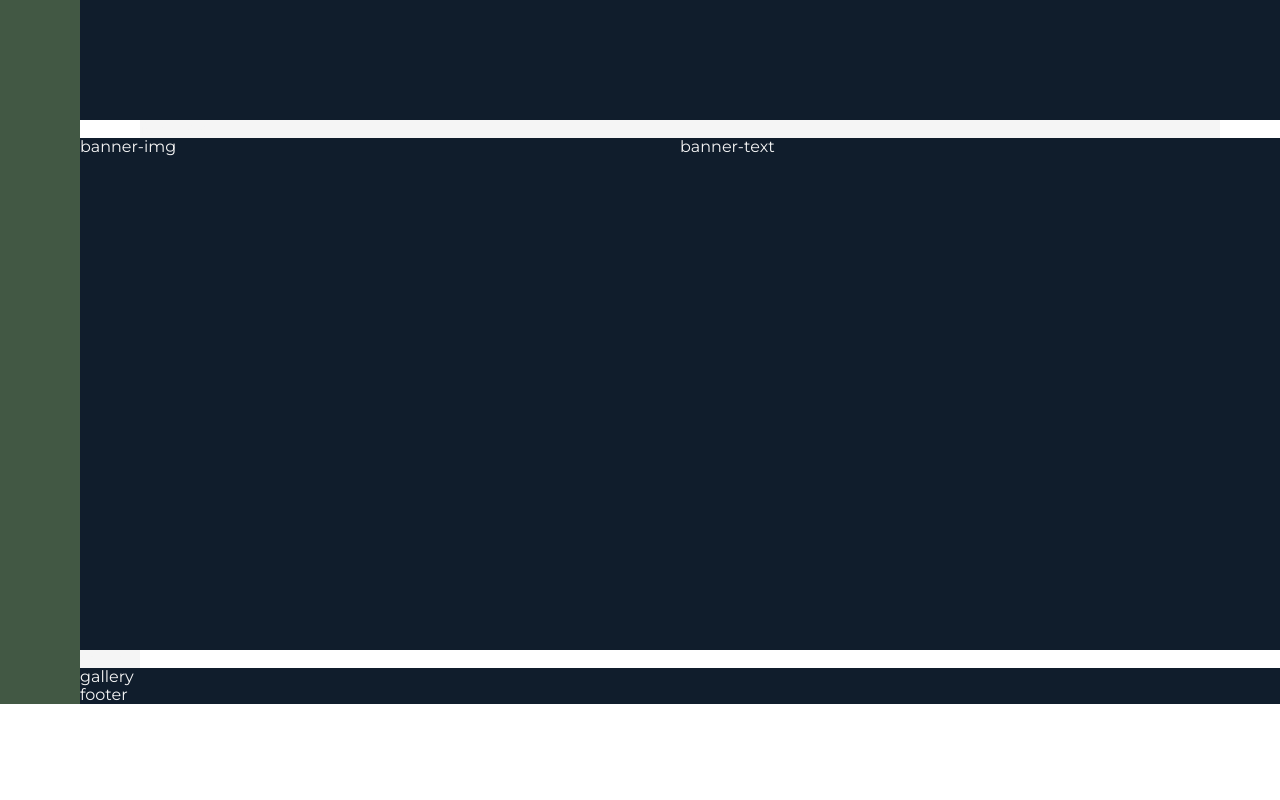
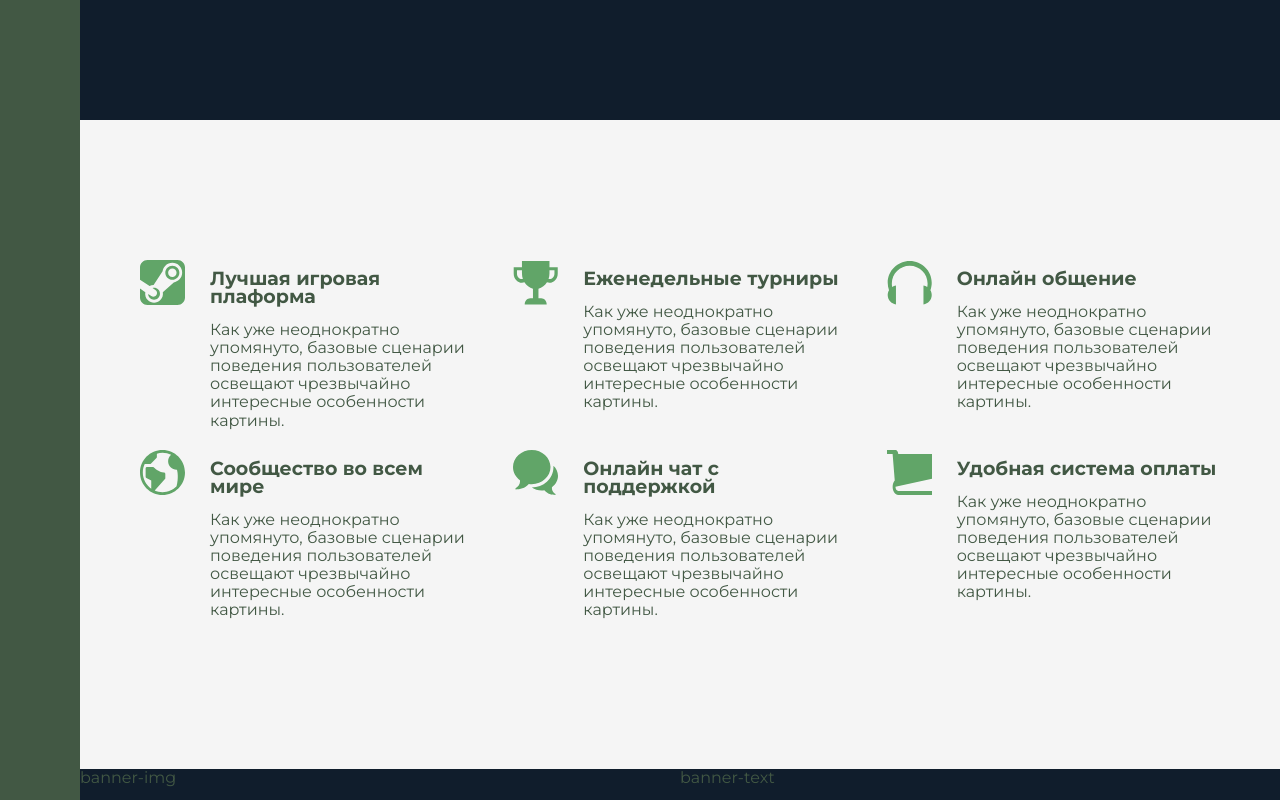
Before and after one commit to AzatResh/gaming-store_grid-website, a website: page src/index.html in a window 1280 px wide. Shown: the part 520-1320 px from the top of the page. Before the commit the page ends 1224 px from the top, so only its background shows below. Drawn offline with Linux system fonts and the light colour scheme.

Commit message:
- секция about

```diff
--- a/src/index.html
+++ b/src/index.html
@@ -23,7 +23,48 @@
         </div>
 
         <div class="features">
-            features
+            <div class="feature">
+                <svg class="feature__icon">
+                    <use xlink:href="icons/symbol-defs.svg#icon-steam2"></use>
+                </svg>
+                <div class="title-3">Лучшая игровая плаформа</div>
+                <p class="feature__text">Как уже неоднократно упомянуто, базовые сценарии поведения пользователей освещают чрезвычайно интересные особенности картины.</p>
+            </div>
+            <div class="feature">
+                <svg class="feature__icon">
+                    <use xlink:href="icons/symbol-defs.svg#icon-Vector-2"></use>
+                </svg>
+                <div class="title-3">Еженедельные турниры</div>
+                <p class="feature__text">Как уже неоднократно упомянуто, базовые сценарии поведения пользователей освещают чрезвычайно интересные особенности картины.</p>
+            </div>
+            <div class="feature">
+                <svg class="feature__icon">
+                    <use xlink:href="icons/symbol-defs.svg#icon-Vector-1"></use>
+                </svg>
+                <div class="title-3">Онлайн общение</div>
+                <p class="feature__text">Как уже неоднократно упомянуто, базовые сценарии поведения пользователей освещают чрезвычайно интересные особенности картины.</p>
+            </div>
+            <div class="feature">
+                <svg class="feature__icon">
+                    <use xlink:href="icons/symbol-defs.svg#icon-earth"></use>
+                </svg>
+                <div class="title-3">Сообщество во всем мире</div>
+                <p class="feature__text">Как уже неоднократно упомянуто, базовые сценарии поведения пользователей освещают чрезвычайно интересные особенности картины.</p>
+            </div>
+            <div class="feature">
+                <svg class="feature__icon">
+                    <use xlink:href="icons/symbol-defs.svg#icon-bubbles2"></use>
+                </svg>
+                <div class="title-3">Онлайн чат с поддержкой</div>
+                <p class="feature__text">Как уже неоднократно упомянуто, базовые сценарии поведения пользователей освещают чрезвычайно интересные особенности картины.</p>
+            </div>
+            <div class="feature">
+                <svg class="feature__icon">
+                    <use xlink:href="icons/symbol-defs.svg#icon-Vector"></use>
+                </svg>
+                <div class="title-3">Удобная система оплаты</div>
+                <p class="feature__text">Как уже неоднократно упомянуто, базовые сценарии поведения пользователей освещают чрезвычайно интересные особенности картины.</p>
+            </div>
         </div>
 
         <div class="banner-img">
--- a/src/sass/base/_base.sass
+++ b/src/sass/base/_base.sass
@@ -19,9 +19,10 @@ html
 body
     font-family: "Montserrat", sans-serif
     font-weight: 400
-    color: $color-gray-light
+    background-color: $color-gray-light
     line-height: 113%
     font-size: 1.6rem
+    color: $color-green-dark
 
 .container
     display: grid
--- a/src/sass/base/_typography.sass
+++ b/src/sass/base/_typography.sass
@@ -0,0 +1,18 @@
+.title-1
+    font-size: 4.5rem
+    font-weight: 700
+    color: white
+
+.title-2
+    font-size: 4rem
+    font-weight: 700
+    color: $color-gray-light
+
+.title-3
+    font-size: 1.9rem
+    font-weight: 700
+    color: $color-green-dark
+    &_white
+        color: white
+    &_green-light
+        color: $color-green-light
--- a/src/sass/layout/_features.sass
+++ b/src/sass/layout/_features.sass
@@ -1,3 +1,24 @@
 .features
+    padding: 15rem 0
     background: $color-gray-light
     grid-column: center-start/center-end
+    display: grid
+    grid-template-columns: repeat(auto-fit, minmax(28rem, 1fr))
+    grid-gap: 3rem 4rem
+    align-items: start
+
+.feature
+    display: grid
+    grid-template-columns: min-content 1fr
+    grid-template-rows: min-content min-content
+    grid-gap: 1.5rem 2.5rem
+    &__icon
+        height: 4.5rem
+        width: 4.5rem
+        grid-row: 1/span 2
+        transform: translateY(-1rem)
+    &__text
+        font-size: 1.6rem
+        font-weight: 400
+        line-height: 113%
+        color: $color-green-dark
```
Also changed, not shown: src/css/style.css, src/icons/symbol-defs.svg (added), 2 other files.
